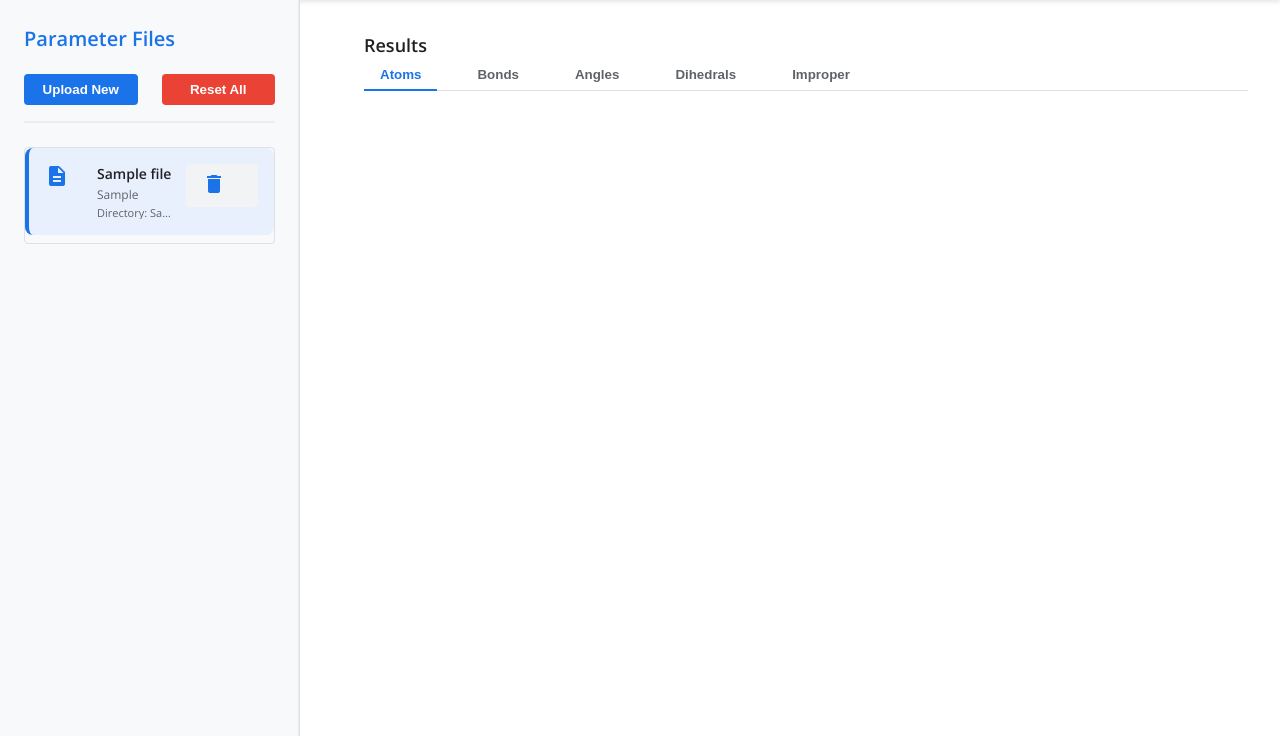
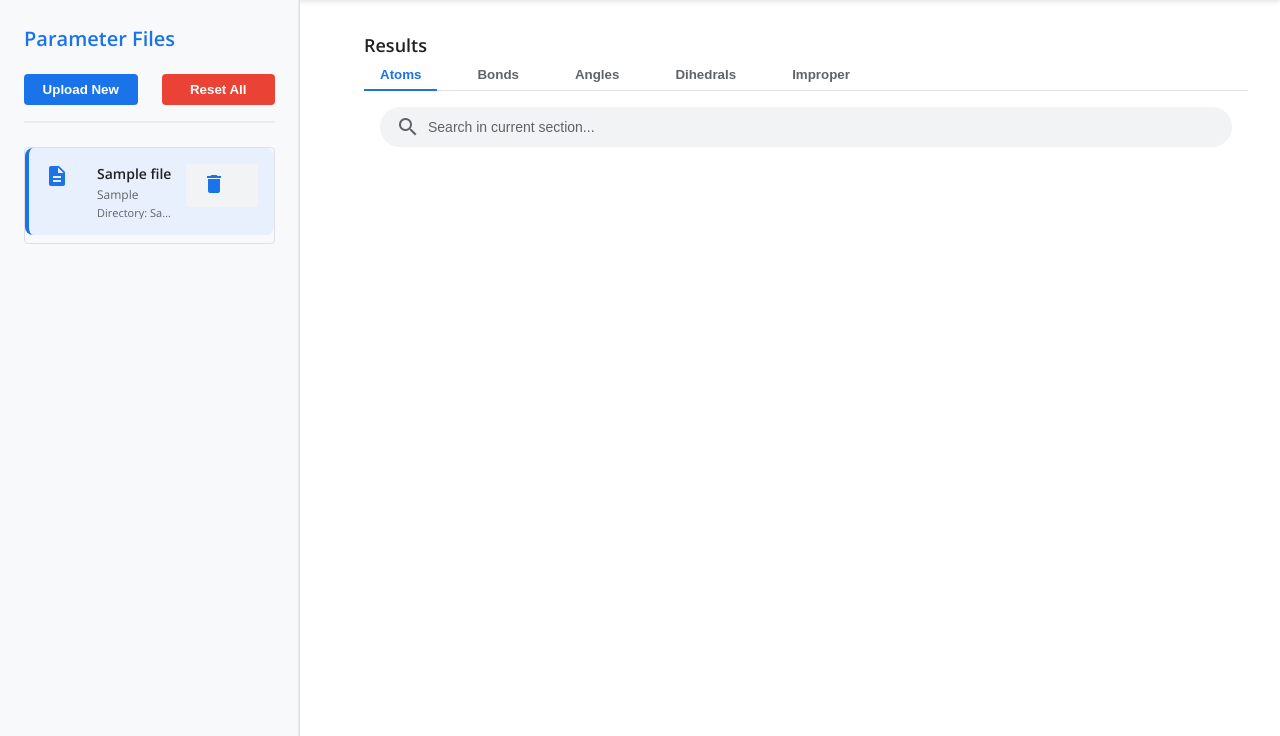
Before and after one commit to fl-sean03/CHARMM-Parameter-File-Search-Engine, a Flask app: template frontend/templates/index.html in a window 1280 px wide. Shown: the part 100-836 px from the top of the page. Run offline with Flask 3, Linux system fonts and the light colour scheme; the template is opened without the code that fills it: most values are stand-ins (such as "Sample title", 1, 10 or a date in 2020).

Commit message:
feat: Add aesthetic search bar under tabs with Google-style design

```diff
--- a/frontend/static/css/main.css
+++ b/frontend/static/css/main.css
@@ -158,6 +158,53 @@ h2 {
     width: 100%;
     height: 2px;
     background-color: #1A73E8;
+}
+
+/* Search bar */
+.search-container {
+    margin: 1rem 0;
+    padding: 0 1rem;
+}
+
+.search-bar {
+    display: flex;
+    align-items: center;
+    background-color: #F1F3F4;
+    border-radius: 24px;
+    padding: 0.5rem 1rem;
+    transition: background-color 0.2s, box-shadow 0.2s;
+}
+
+.search-bar:hover {
+    background-color: #FFFFFF;
+    box-shadow: 0 1px 6px rgba(32,33,36,0.28);
+}
+
+.search-bar:focus-within {
+    background-color: #FFFFFF;
+    box-shadow: 0 1px 6px rgba(32,33,36,0.28);
+}
+
+.search-bar .material-icons {
+    color: #5F6368;
+    margin-right: 0.5rem;
+}
+
+.search-bar input {
+    flex: 1;
+    border: none;
+    background: none;
+    font-size: 14px;
+    color: #202124;
+    padding: 0.25rem 0;
+}
+
+.search-bar input:focus {
+    outline: none;
+}
+
+.search-bar input::placeholder {
+    color: #5F6368;
 }
 
 /* Tables */
--- a/frontend/templates/index.html
+++ b/frontend/templates/index.html
@@ -68,6 +68,12 @@
                     <button class="tab-btn" data-section="DIHEDRALS">Dihedrals</button>
                     <button class="tab-btn" data-section="IMPROPER">Improper</button>
                 </div>
+                <div class="search-container">
+                    <div class="search-bar">
+                        <span class="material-icons">search</span>
+                        <input type="text" placeholder="Search in current section..." id="section-search">
+                    </div>
+                </div>
                 <table class="data-table" id="results-table">
                     <tbody>
                     </tbody>
```
